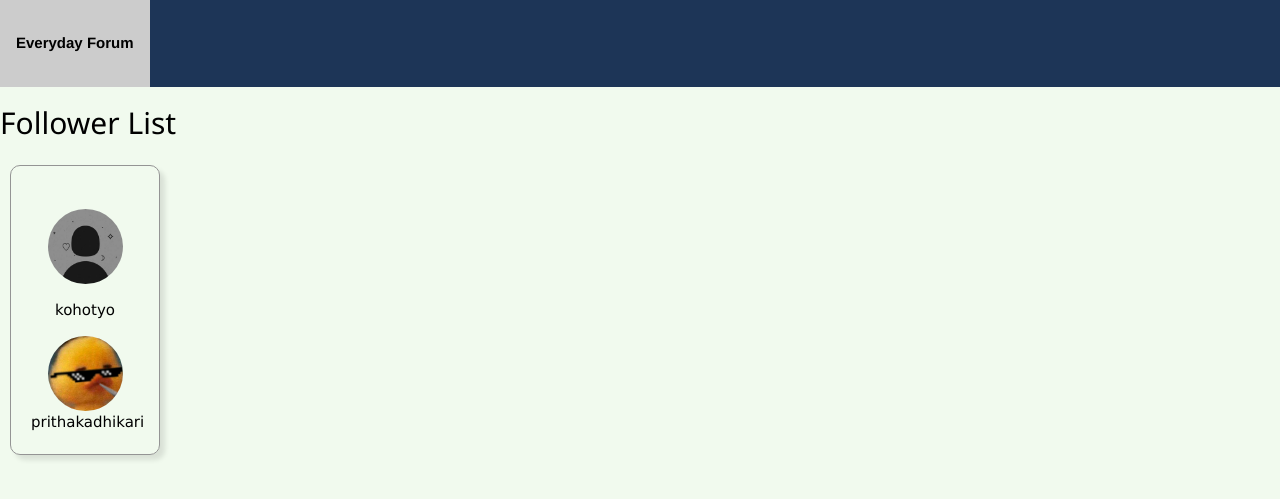
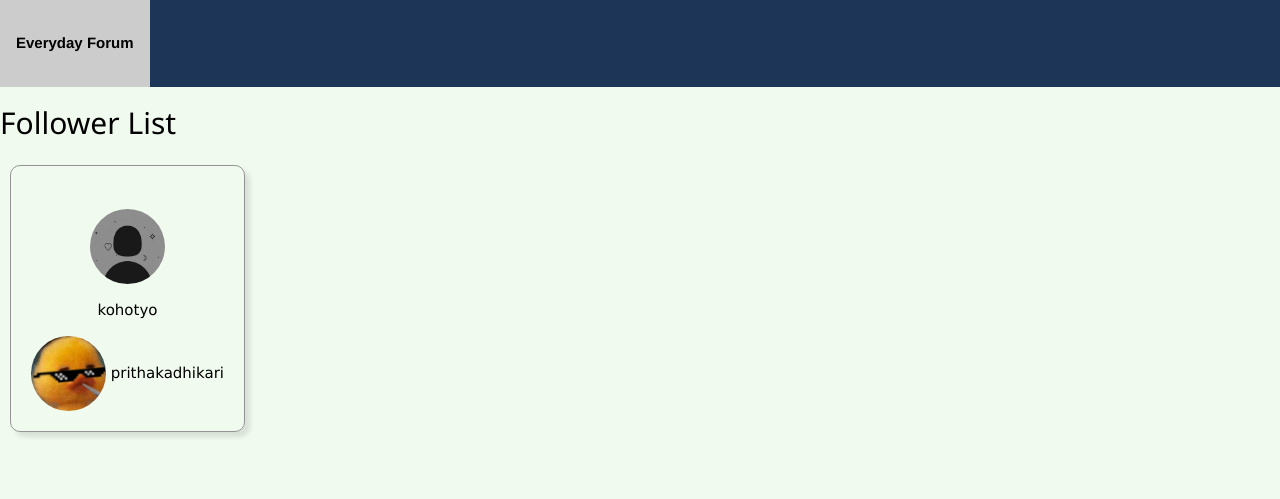
Before and after one commit to PrithakADHI/everyday_forum, a Django app: a page that uses main/templates/base.html in a window 1280 px wide. Shown: the top 499 px of the page. Run offline with Django 4.2, Linux system fonts and the light colour scheme; data comes from the database, SQL or seed files in the repository; both versions use the stored data as it was after the commit.

Commit message:
Development Branch

```diff
--- a/static/css/global.css
+++ b/static/css/global.css
@@ -255,7 +255,8 @@ textarea:focus {
   margin: 10px;
   padding: 20px;
   text-align: center;
-  width: 150px;
+  width: auto;
+  min-width: 150px;
   height: auto;
   max-height: 300px;
   display: inline-block;
@@ -325,7 +326,7 @@ textarea:focus {
 
 .post-image {
   box-shadow: 5px 5px 5px hsla(0, 0%, 0%, 0.1);
-  width: 70vw;
+  width: 40vw;
   height: auto;
   display: inline-block;
 }
```
Also changed, not shown: db.sqlite3.
